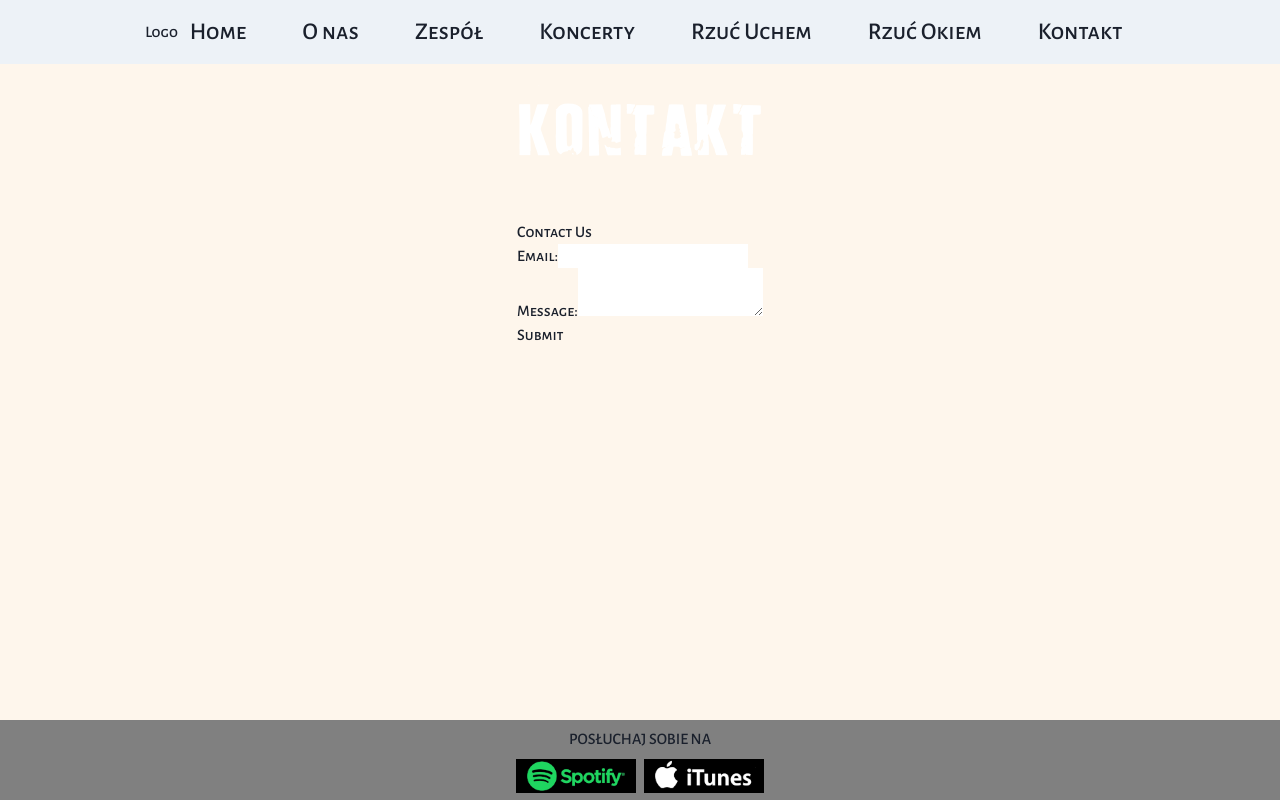
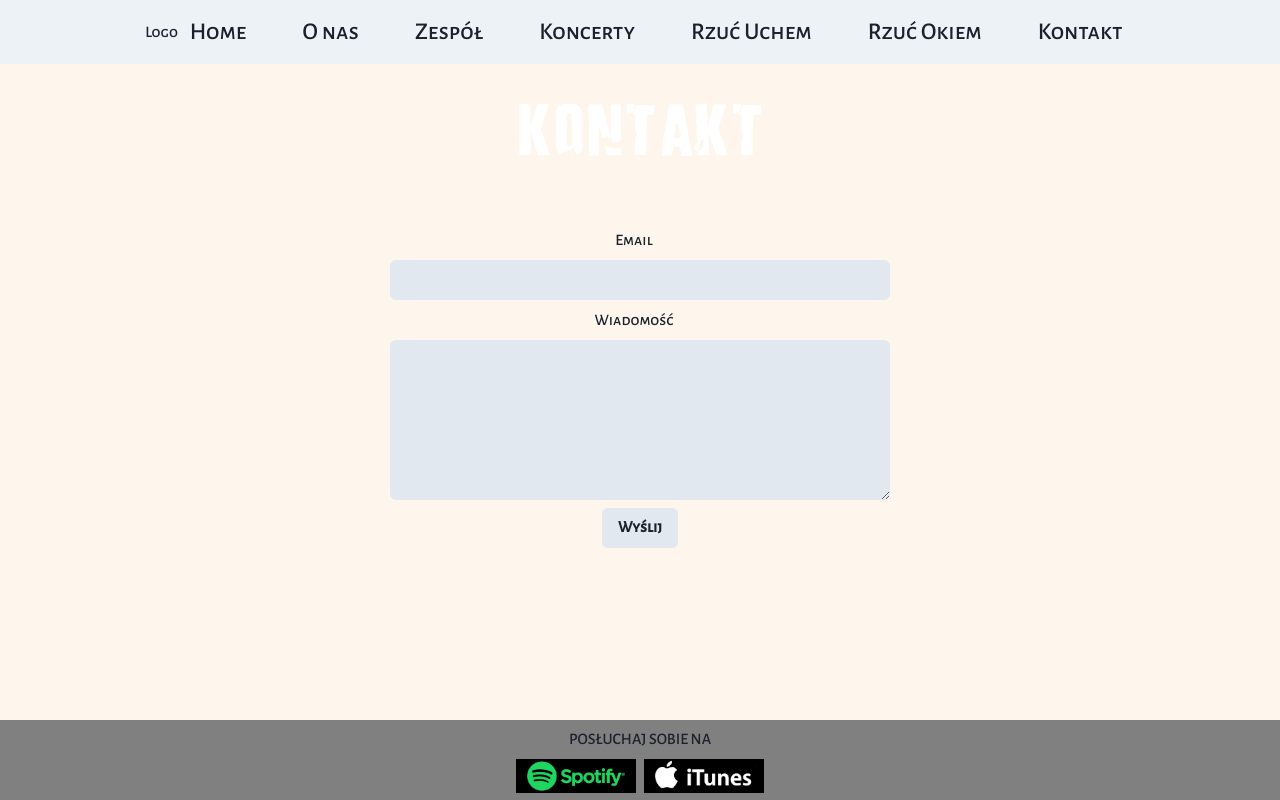
Before and after one commit to mruszkiewicz-dev/tarlo-website, a Next.js app: page /contact in a window 1280 px wide. Built offline with nearby package versions, Linux system fonts and the light colour scheme.

Commit message:
email api

```diff
--- a/src/components/ui/ContactForm.tsx
+++ /dev/null
@@ -1,45 +0,0 @@
-'use client'
-
-import { useState } from 'react'
-
-function ContactForm() {
-  const [email, setEmail] = useState('')
-  const [message, setMessage] = useState('')
-
-  const handleSubmit = async (e: React.FormEvent) => {
-    e.preventDefault()
-
-    await fetch('/api/email', {
-      method: 'POST',
-      body: JSON.stringify({ email, message }),
-    })
-  }
-
-  return (
-    <div>
-      <h2>Contact Us</h2>
-      <form onSubmit={handleSubmit} className='space-y-10'>
-        <div>
-          <label>Email:</label>
-          <input
-            type='email'
-            value={email}
-            onChange={(e) => setEmail(e.target.value)}
-            required
-          />
-        </div>
-        <div>
-          <label>Message:</label>
-          <textarea
-            value={message}
-            onChange={(e) => setMessage(e.target.value)}
-            required
-          ></textarea>
-        </div>
-        <button type='submit'>Submit</button>
-      </form>
-    </div>
-  )
-}
-
-export default ContactForm
--- a/src/components/ui/form.tsx
+++ b/src/components/ui/form.tsx
@@ -17,7 +17,10 @@ export const Form = () => {
     },
 
     onSubmit: (values) => {
-      alert(JSON.stringify(values, null, 2))
+      fetch('/api/email', {
+        method: 'POST',
+        body: JSON.stringify({ ...values }),
+      })
     },
   })
 
--- a/src/pages/api/email.js
+++ b/src/pages/api/email.js
@@ -1,6 +1,8 @@
 import nodemailer from 'nodemailer'
 
 export default async function handler(request, res) {
+  const { email, message } = await JSON.parse(request.body)
+
   const transport = nodemailer.createTransport({
     service: 'gmail',
     auth: {
@@ -12,14 +14,14 @@ export default async function handler(request, res) {
   const mailOptions = {
     from: process.env.NODEMAILER_MAIL,
     to: process.env.NODEMAILER_MAIL,
-    subject: `Message from `,
-    text: 'test',
+    subject: `Wiadomość od ${email} `,
+    text: message,
   }
 
   try {
     await transport.sendMail(mailOptions)
-    return res.status(200).json({ message: 'Hello from Next.js!' })
+    return res.status(200).json({ message: 'Ok' })
   } catch (err) {
-    return res.status(500).json({ message: 'test!', err })
+    return res.status(500).json({ err })
   }
 }
--- a/src/pages/contact.tsx
+++ b/src/pages/contact.tsx
@@ -8,7 +8,7 @@ export default function Contact() {
     <>
       <MyText>Kontakt</MyText>
       <Flex mt={{ base: 2, xl: 10 }} align='center' justifyContent='center'>
-        <ContactForm />
+        <Form />
       </Flex>
     </>
   )
```
